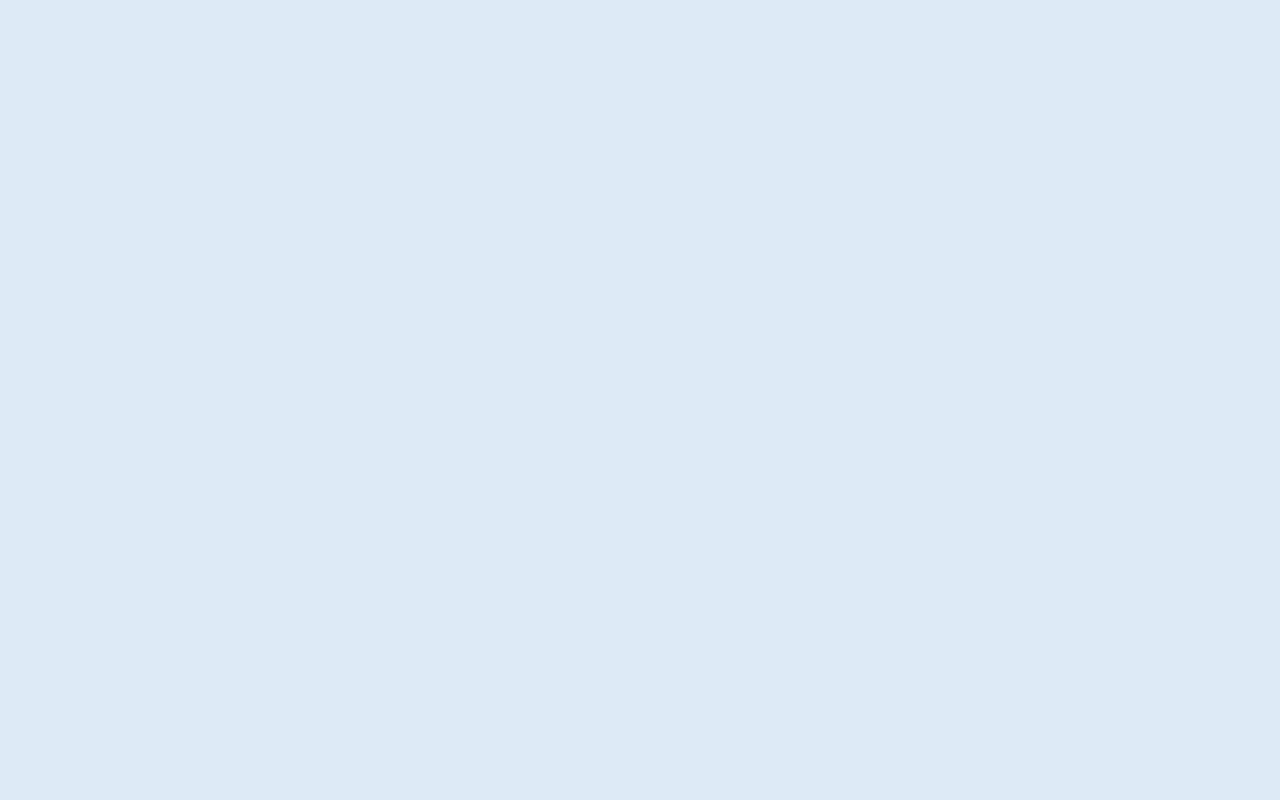
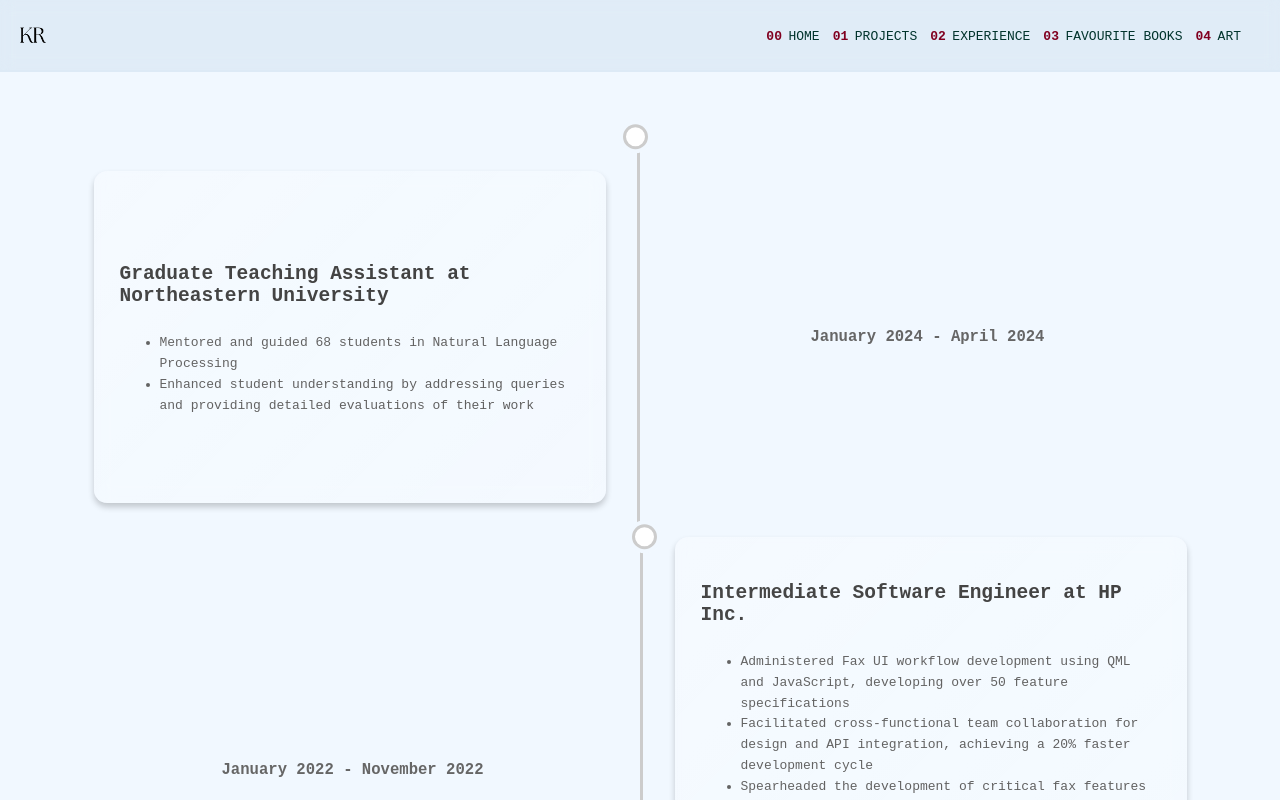
Before and after one commit to krishnaraketla/portfolio, a React (Create React App) app in the folder frontend/: page /experience in a window 1280 px wide. Before the commit this address had no page. Shown: the top 800 px of the page. Built offline with nearby package versions, Linux system fonts and the light colour scheme; the HTML template or start-up script is replaced by a standard one.

Commit message:
work exp timeline

```diff
--- a/frontend/src/App.js
+++ b/frontend/src/App.js
@@ -1,8 +1,8 @@
 import './App.css';
 import { BrowserRouter, Route, Routes } from 'react-router-dom';
 import Home from './pages/Home';
-import Projects from './pages/Projects';
 import './styles/variable.css';
+import Experience from './pages/Experience';
 
 function App() {
   return (
@@ -15,8 +15,8 @@ function App() {
                 element= { <Home />}
               />
               <Route
-                path="/projects"
-                element= { <Projects />}
+                path="/experience"
+                element= { <Experience />}
               />
             </Routes>
           </div>
--- a/frontend/src/components/Navbar.js
+++ b/frontend/src/components/Navbar.js
@@ -29,10 +29,10 @@ const Navbar = () => {
                         <a href="/"><span aria-hidden='true'>00</span>Home</a>
                     </li>
                     <li>
-                        <a href="/projects"><span aria-hidden='true'>01</span>Projects</a>
+                        <a href="#projects"><span aria-hidden='true'>01</span>Projects</a>
                     </li>
                     <li>
-                        <a href="#experience"><span aria-hidden='true'>02</span>Experience</a>
+                        <a href="/experience"><span aria-hidden='true'>02</span>Experience</a>
                     </li>
                     <li>
                         <a href="#favourite-books"><span aria-hidden='true'>03</span>Favourite Books</a>
--- a/frontend/src/components/Timeline.js
+++ b/frontend/src/components/Timeline.js
@@ -1,11 +1,19 @@
 import React from 'react';
-import '../styles/Timeline.css'; // Import the CSS file for styling
+import '../styles/Timeline.css';
 
-const TimelineEvent = () => {
+const TimelineEvent = ({ title, date, description }) => {
     return (
         <div className='timeline-event'>
-            <div className='date-info'></div>
-            <div className='event-item'></div>
+            <div className='date-info'>{date}</div>
+            <div className='event-container'>
+                <div className='event-item'>
+                    <h3 style={styles.title}>{title}</h3>
+                    <div
+                        dangerouslySetInnerHTML={{ __html: description }}
+                        style={styles.description}
+                    />
+                </div>
+            </div>
         </div>
     );
 }
@@ -13,11 +21,30 @@ const TimelineEvent = () => {
 const Timeline = ({ items }) => {
   return (
     <div className="timeline-container">
-        <TimelineEvent />
-        <TimelineEvent />
-        <TimelineEvent />
+        {items.map((item, index) => (
+            <TimelineEvent
+                key={index}
+                title={item.title}
+                date={item.date}
+                description={item.description}
+            />
+        ))}
     </div>
   );
 };
 
+const styles = {
+    title: {
+        fontSize: '1.5rem',
+        color: '#333',
+        marginBottom: '1rem',
+        fontWeight: 600,
+    },
+    description: {
+        fontSize: '1rem',
+        color: '#555',
+        lineHeight: 1.6,
+    },
+};
+
 export default Timeline;
--- /dev/null
+++ b/frontend/src/pages/Experience.js
@@ -0,0 +1,58 @@
+import Navbar from "../components/Navbar";
+import '../styles/Projects.css';
+import Timeline from "../components/Timeline";
+import Footer from "../components/Footer";
+
+const workExperience = [
+  {
+    title: 'Graduate Teaching Assistant at Northeastern University',
+    date: 'January 2024 - April 2024',
+    description: `
+      <ul>
+        <li>Mentored and guided 68 students in Natural Language Processing</li>
+        <li>Enhanced student understanding by addressing queries and providing detailed evaluations of their work</li>
+      </ul>
+    `,
+  },
+  {
+    title: 'Intermediate Software Engineer at HP Inc.',
+    date: 'January 2022 - November 2022',
+    description: `
+      <ul>
+        <li>Administered Fax UI workflow development using QML and JavaScript, developing over 50 feature specifications</li>
+        <li>Facilitated cross-functional team collaboration for design and API integration, achieving a 20% faster development cycle</li>
+        <li>Spearheaded the development of critical fax features as Technical Lead, achieving a post-release bug report rate of only 4%</li>
+        <li>Pioneered critical features: Schedule Fax, Forward Fax, and Fax UI for enterprise models, ensuring high reliability through unit testing</li>
+        <li>Guided two interns through microservice development for the Job layer, overseeing code quality and integration</li>
+      </ul>
+    `,
+  },
+  {
+    title: 'Software Engineer at HP Inc.',
+    date: 'August 2019 - December 2021',
+    description: `
+      <ul>
+        <li>Revamped fax system data management from XML to Google FlatBuffers, reducing memory overhead by 65.12%</li>
+        <li>Designed a modular data collection interface in C++, reducing issue debugging time by 35%</li>
+        <li>Implemented the Common Data Model (CDM) adapter design pattern for seamless communication between microservices</li>
+        <li>Architected and built the Fax Modem Build Server using bash scripting, automating firmware builds and ensuring compliance</li>
+        <li>Enhanced fax components' reliability by increasing unit test coverage by 40% with Google Test suites</li>
+      </ul>
+    `,
+  },
+  // Add more items as needed
+];
+
+const Experience = () => {
+    return (
+        <>
+            <Navbar />
+            <div className="projects">
+                <Timeline items={workExperience} />
+            </div>
+            <Footer />
+        </>
+    );
+};
+
+export default Experience;
--- a/frontend/src/pages/Projects.js
+++ /dev/null
@@ -1,32 +0,0 @@
-import Navbar from "../components/Navbar";
-import '../styles/Projects.css';
-import Timeline from "../components/Timeline";
-import Footer from "../components/Footer";
-
-const workExperience = [
-    {
-      title: 'Software Engineer at HP Inc.',
-      date: 'January 2019 - June 2022',
-      description: 'Developed and maintained web applications for internal use, focusing on optimizing performance and usability.',
-    },
-    {
-      title: 'Teaching Assistant at Northeastern University',
-      date: 'September 2022 - Present',
-      description: 'Assisted in teaching object-oriented programming and guided students in understanding complex programming concepts.',
-    },
-    // Add more items as needed
-  ];
-
-const Projects = () => {
-    return (
-        <>
-            <Navbar />
-            <div className="projects">
-                <Timeline />
-            </div>
-            <Footer />
-        </>
-    );
-};
-
-export default Projects;
--- a/frontend/src/styles/Timeline.css
+++ b/frontend/src/styles/Timeline.css
@@ -1,8 +1,12 @@
 :root {
-    --timeline-color: #3498db;  /* A nice blue color, you can change this */
-    --timeline-bg: #f1f8ff;     /* Light blue background */
-    --circle-size: 1.5rem;      /* Slightly larger circles */
-    --line-width: 3px;          /* Thicker lines */
+    --timeline-color: #ccc;
+    --timeline-bg: #f1f8ff;
+    --circle-size: 1.5rem;
+    --line-width: 3px;
+  }
+
+  .particles-js {
+    height: 100%;
   }
 
   .timeline-container {
@@ -12,23 +16,77 @@
     min-height: 50vh;
     padding: 5rem;
     background-color: var(--timeline-bg);
+    overflow: hidden;
   }
 
   .timeline-event {
     display: flex;
     min-height: 50vh;
-      width: 100%;
     flex-direction: row-reverse;
   }
 
   .date-info {
     min-height: 50%;
     min-width: 50%;
+    display: flex;
+    align-items: center;
+    justify-content: center;
+    font-size: 1.2rem;
+    font-weight: 600;
+    color: #666;
+  }
+
+  .event-container {
+    display: flex;
+    min-height: 50%;
+    min-width: 50%;
+    justify-content: center;
+    align-items: center;
   }
 
   .event-item {
-      min-height: 50%;
-      min-width: 50%;
+    min-height: 70%;
+    max-width: 80%;
+    background: hsl(0 0% 100% / 0.2);
+    backdrop-filter: blur(10px);
+    transition: all 0.3s ease;
+
+    overflow: hidden;
+    box-shadow: 0 4px 6px rgba(0, 0, 0, 0.2);
+    padding: 2rem;
+    display: flex;
+    flex-direction: column;
+    justify-content: center;
+    border-radius: 1rem;
+  }
+
+  .event-item h3 {
+    font-size: 1.5rem;
+    color: #333;
+    margin-bottom: 1rem;
+    font-weight: 600;
+  }
+
+  .event-item p {
+    font-size: 1rem;
+    color: #555;
+    line-height: 1.6;
+  }
+
+  .event-item::after {
+    content: '';
+    position: absolute;
+    top: 0;
+    left: 0;
+    right: 0;
+    bottom: 0;
+    background: linear-gradient(135deg, hsl(0 0% 100% / 0.1), hsl(0 0% 100% / 0.05));
+    pointer-events: none;
+  }
+
+  .event-item:hover {
+    transform: translateY(-5px);
+    box-shadow: 0 12px 16px rgba(0, 0, 0, 0.3);
   }
 
   @media (max-width: 40em) {
@@ -42,7 +100,7 @@
       padding-left: 2rem;
       margin-left: 1rem;
     }
-      /* Add circles for smaller screens */
+
     .timeline-event::before {
       content: '';
       position: absolute;
@@ -56,31 +114,47 @@
       transform: translateY(-50%);
       box-shadow: 0 0 0 4px var(--timeline-bg);
     }
+
+    .event-item {
+      /* padding: 1.5rem; */
+      /* display: none; */
+    }
+
+    .event-item h3 {
+      font-size: 1.2rem;
+    }
+
+    .event-item p {
+      font-size: 0.9rem;
+    }
+
+    .date-info {
+      font-size: 1rem;
+      margin-bottom: 1rem;
+      display: none;
+    }
   }
 
   @media (min-width: 40em) {
-      .timeline-event:nth-child(odd) {
+    .timeline-event:nth-child(even) {
       flex-direction: row;
     }
 
-      .timeline-event:nth-child(even) {
+    .timeline-event:nth-child(odd) {
       flex-direction: row-reverse;
     }
 
-      .timeline-event:nth-child(odd) .event-item {
+    .timeline-event:nth-child(even) .event-container {
       border-left: var(--line-width) solid var(--timeline-color);
       position: relative;
-          padding-left: 2rem;
     }
 
-      .timeline-event:nth-child(even) .event-item {
+    .timeline-event:nth-child(odd) .event-container {
       border-right: var(--line-width) solid var(--timeline-color);
       position: relative;
-          padding-right: 2rem;
     }
 
-      /* Add circles for odd events */
-      .timeline-event:nth-child(odd) .event-item::before {
+    .timeline-event:nth-child(even) .event-container::before {
       content: '';
       position: absolute;
       top: 0;
@@ -94,8 +168,7 @@
       box-shadow: 0 0 0 4px var(--timeline-bg);
     }
 
-      /* Add circles for even events */
-      .timeline-event:nth-child(even) .event-item::before {
+    .timeline-event:nth-child(odd) .event-container::before {
       content: '';
       position: absolute;
       top: 0;
@@ -108,4 +181,14 @@
       transform: translateY(-50%);
       box-shadow: 0 0 0 4px var(--timeline-bg);
     }
+
+    .timeline-event:nth-child(odd) .date-info {
+      text-align: left;
+      /* padding-left: 2rem; */
     }
+
+    .timeline-event:nth-child(even) .date-info {
+      text-align: right;
+      /* padding-right: 2rem; */
+    }
+  }
```
Lines whose indentation alone changed are shown as unchanged.
